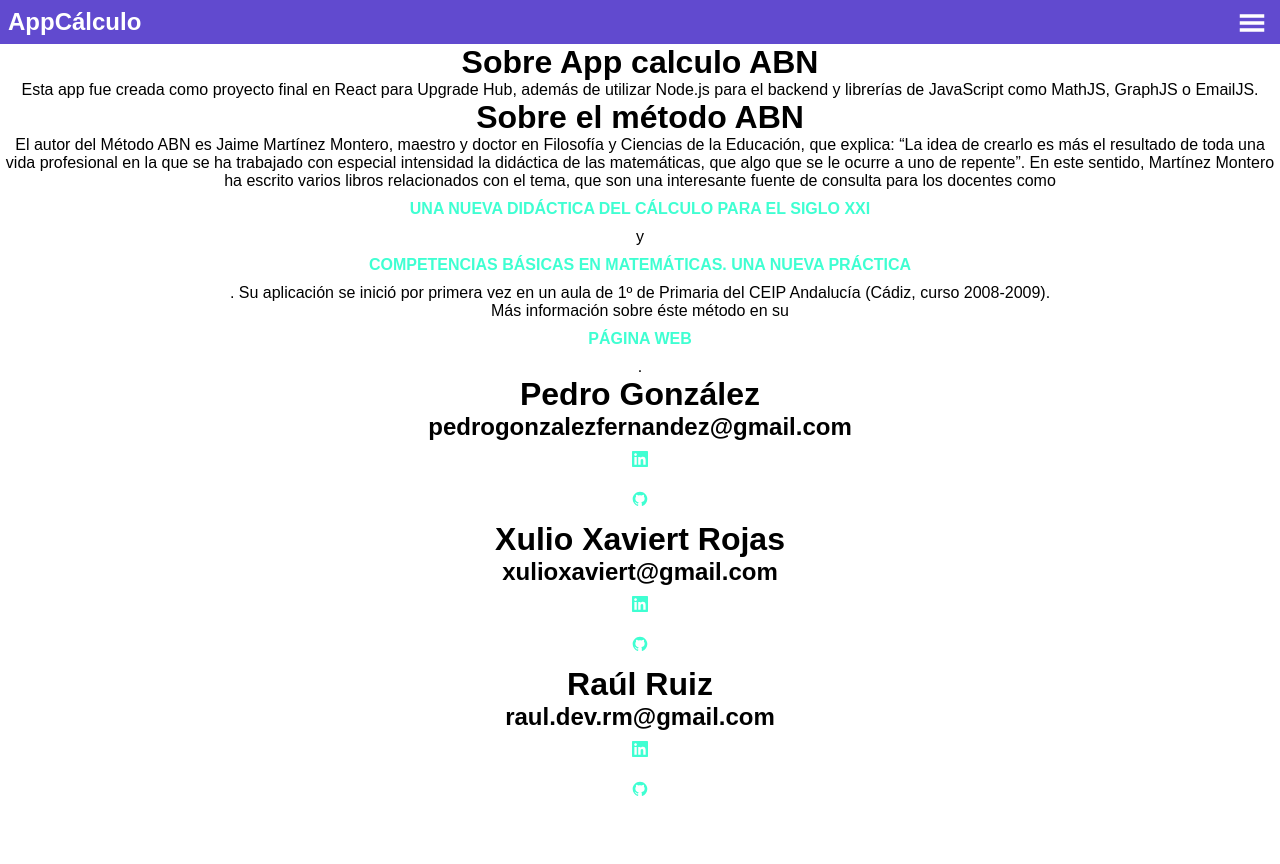
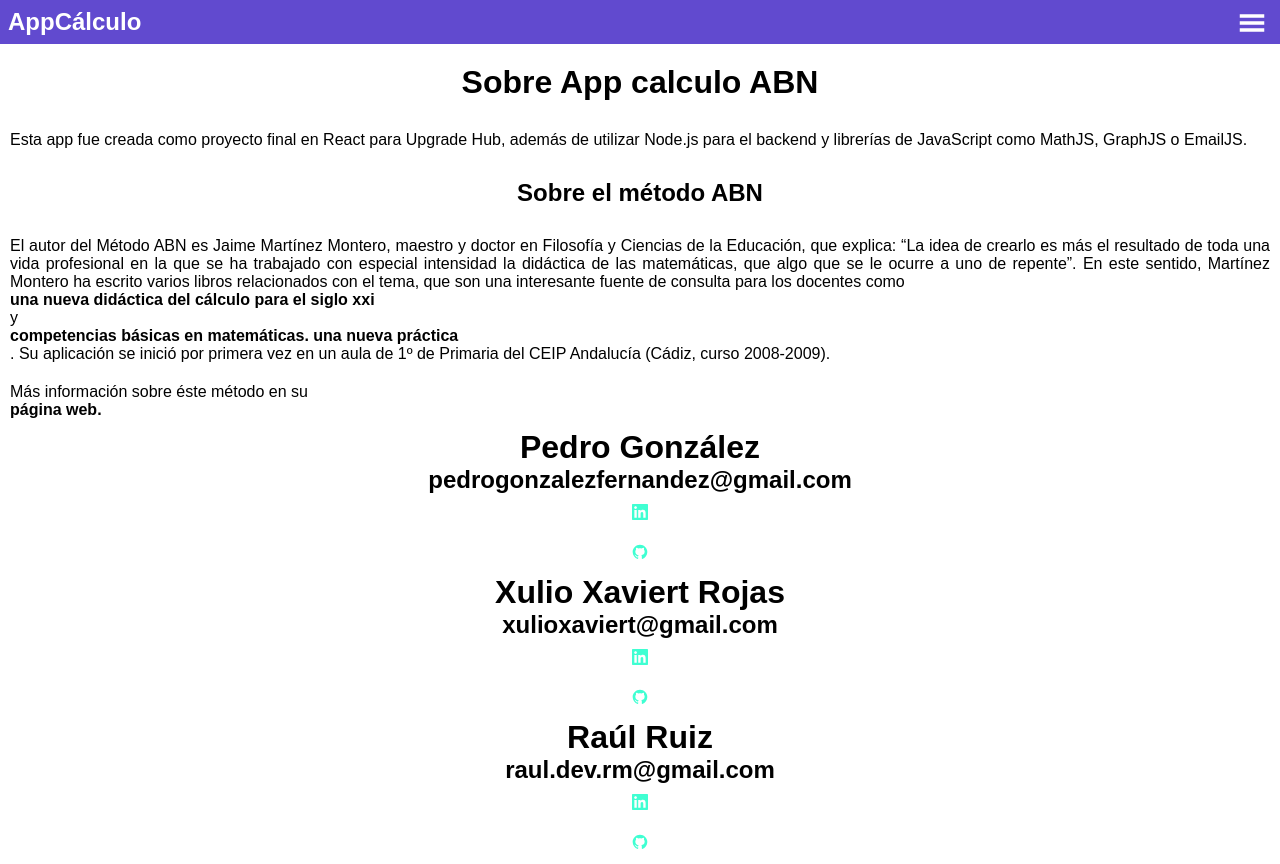
Before and after one commit to KeywizZ/AppCalculo, a React (Create React App) app: page /about in a window 1280 px wide. Before the commit the page ends 811 px from the top, so only its background shows below. Built offline with nearby package versions, Linux system fonts and the light colour scheme; a web font is replaced by a local one.

Commit message:
working in about styles

```diff
--- a/src/pages/About/About.jsx
+++ b/src/pages/About/About.jsx
@@ -4,13 +4,14 @@ import { GrLinkedin, GrGithub } from "react-icons/gr";
 export const About = () => {
   return (
     <div className="container-about">
+      <div className="container-about-content">
         <h1>Sobre App calculo ABN</h1>
         <p>
           Esta app fue creada como proyecto final en React para Upgrade Hub,
           además de utilizar Node.js para el backend y librerías de JavaScript
           como MathJS, GraphJS o EmailJS.
         </p>
-      <h1>Sobre el método ABN</h1>
+        <h2>Sobre el método ABN</h2>
         <p>
           El autor del Método ABN es Jaime Martínez Montero, maestro y doctor en
           Filosofía y Ciencias de la Educación, que explica: “La idea de crearlo
@@ -18,21 +19,23 @@ export const About = () => {
           trabajado con especial intensidad la didáctica de las matemáticas, que
           algo que se le ocurre a uno de repente”. En este sentido, Martínez
           Montero ha escrito varios libros relacionados con el tema, que son una
-        interesante fuente de consulta para los docentes como{" "}
-        <a href="https://www.casadellibro.com/libro-una-didactica-del-calculo-para-el-siglo-xxi/9788471976369/731202">
+          interesante fuente de consulta para los docentes como<a href="https://www.casadellibro.com/libro-una-didactica-del-calculo-para-el-siglo-xxi/9788471976369/731202">
+            {" "}
             Una nueva didáctica del cálculo para el siglo XXI
           </a>{" "}
-        y{" "}
+          y
           <a href="https://www.casadellibro.com/libro-competencias-basicas-en-matematicas-una-nueva-practica/9788471979063/1239445">
-          Competencias básicas en matemáticas. Una nueva práctica
+            {" "}
+            Competencias básicas en matemáticas. Una nueva práctica{" "}
           </a>
           . Su aplicación se inició por primera vez en un aula de 1º de Primaria
           del CEIP Andalucía (Cádiz, curso 2008-2009).
         </p>
         <p>
           Más información sobre éste método en su{" "}
-        <a href="https://calculoabn.com/nosotros/metodo/">página web</a>.
+          <a href="https://calculoabn.com/nosotros/metodo/">página web.</a>
         </p>
+      </div>
       <div className="profileContainer">
         <div className="profileCard">
           <h1>Pedro González</h1>
--- a/src/pages/About/_About.scss
+++ b/src/pages/About/_About.scss
@@ -0,0 +1,35 @@
+.container-about {
+    width: 100%;
+
+    .container-about-content {
+        display: flex;
+        flex-direction: column;
+
+        h1 {
+            margin: 20px 0;
+        }
+
+        h2 {
+            margin: 20px 0;
+        }
+
+        p {
+            padding: 10px;
+            line-height: normal;
+            text-align: justify;
+        }
+
+        a {
+
+            text-decoration: none;
+            text-transform: lowercase;
+            color: inherit;
+            cursor: pointer;
+            padding: 0;
+            text-align: justify;
+
+        }
+
+    }
+
+}
```
Lines whose indentation alone changed are shown as unchanged.
